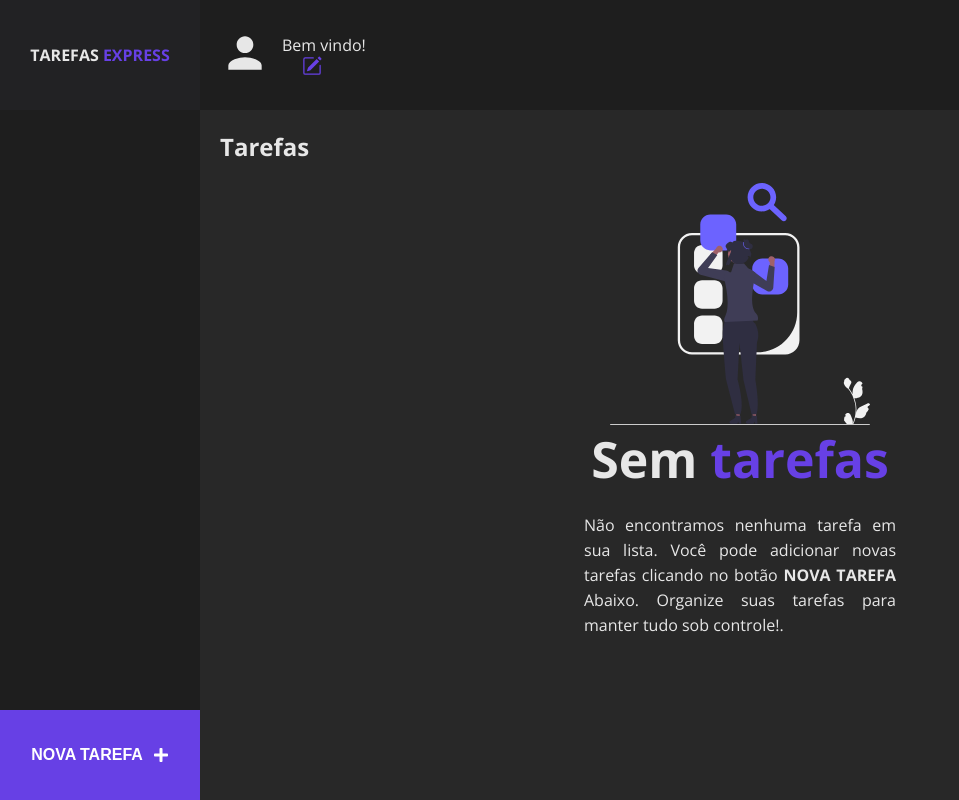
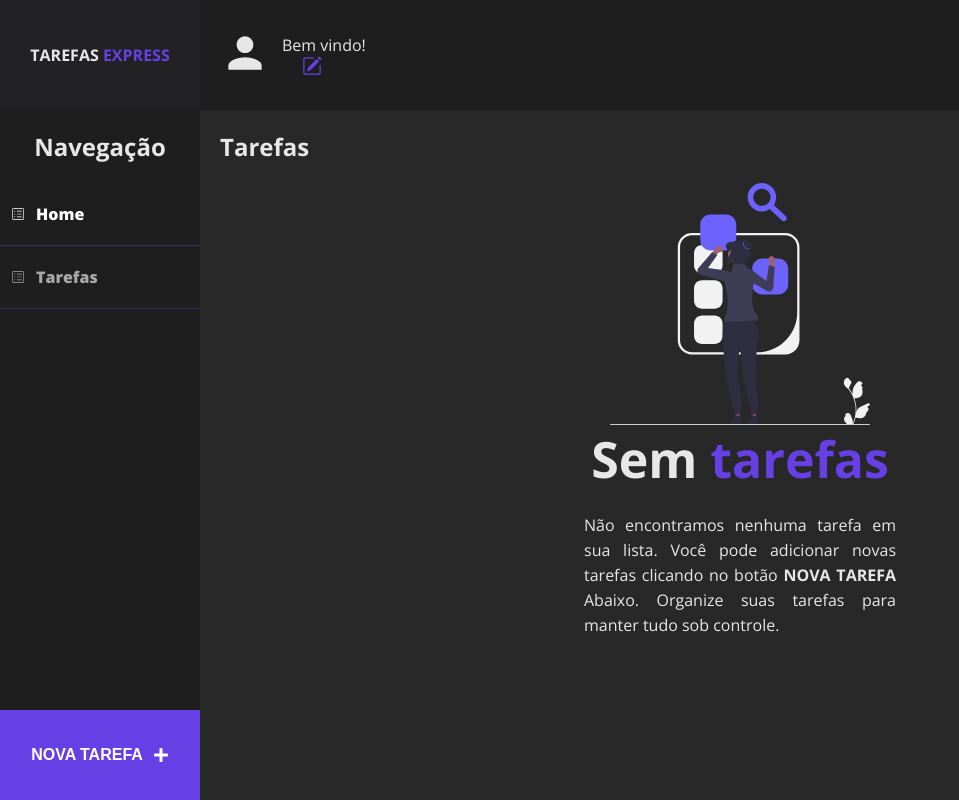
Before and after one commit to MarceloAugusto33/TAREFA-EXPRESS-REACT, a React (Vite) app: page / in a window 1280 px wide. Shown: the whole page, without its empty margins (0-959 px from the left). Built offline with nearby package versions, Linux system fonts and the light colour scheme.

Commit message:
Add nav area

```diff
--- a/src/App.jsx
+++ b/src/App.jsx
@@ -12,7 +12,7 @@ export default function App() {
   const [modalOpenName, setModalOpenName] = useState(false)
   const [modalOpenNote, setModalOpenNote] = useState(false)
 
-  const [username, setUsername] = useState(localStorage.getItem('TAREFA_EXPRESS:username'))
+  const [username, setUsername] = useState('')
   const [newTask, setNewTask] = useState("")
   const tasks = JSON.parse(localStorage.getItem("TAREFA_EXPRESS:tasks"))
 
@@ -63,7 +63,7 @@ export default function App() {
         modalOpenName &&
         <Modal closeModal={() => setModalOpenName(false)}>
           <label htmlFor="input-username">Nome:</label>
-          <input type="text" id="input-username" onChange={e => setUsername(e.target.value)} />
+          <input type="text" id="input-username" onChange={e => setUsername(e.target.value)} autoComplete='off'/>
           {inputNameNull && <p>Nome não pode ser vazio</p>}
           <button onClick={handleUsername}>Modificar nome</button>
         </Modal>
@@ -72,7 +72,7 @@ export default function App() {
         modalOpenNote &&
         <Modal closeModal={() => setModalOpenNote(false)}>
           <label htmlFor="input-task">Tarefa:</label>
-          <input type="text" id="input-task" onChange={e => setNewTask(e.target.value)} />
+          <input type="text" id="input-task" onChange={e => setNewTask(e.target.value)} autoComplete='off'/>
           {inputTaskNull && <p>Tarefa não pode ser vazia</p>}
           <button onClick={addTask}>Adicionar Tarefa</button>
         </Modal>
--- a/src/components/LinkPages/index.css
+++ b/src/components/LinkPages/index.css
@@ -1,10 +1,52 @@
-.Link{
+.Link {
     grid-area: LinkPages;
     background: rgb(30, 30, 30);
 }
 
-@media screen and (max-width:768px){
-    .Link{
+.Link>h2 {
+    margin: 20px 0 0 0;
+    text-align: center;
+    color: rgb(231, 231, 231);
+}
+
+.Link>ul {
+    display: flex;
+    flex-direction: column;
+    margin: 20px 0 0 0;
+}
+
+.Link>ul>li {
+    list-style: none;
+}
+
+.Link>ul>li>a {
+    color: white;
+}
+
+.Link a {
+    text-decoration: none;
+    font-weight: 900;
+    width: 100%;
+    border-bottom: 1px solid #6640e564;
+    padding: 2rem 1rem;
+    display: flex;
+    align-items: center;
+    gap: 1rem;
+    transition: all .4s;
+}
+
+.Link>ul>li>a:hover {
+    background: #6640e5;
+}
+
+.Link .open {
+    color: rgb(168, 168, 168);
+}
+
+
+
+@media screen and (max-width:768px) {
+    .Link {
         display: none;
     }
 }
--- a/src/components/LinkPages/index.jsx
+++ b/src/components/LinkPages/index.jsx
@@ -1,9 +1,19 @@
 import './index.css'
+import { CiViewList } from "react-icons/ci";
 
 export default function Tags() {
     return (
         <div className='Link'>
+            <h2>Navegação</h2>
 
+            <ul>
+                <li>
+                    <a href="#"><CiViewList />Home</a>
+                </li>
+                <li>
+                    <a href="#" className='open'><CiViewList />Tarefas</a>
+                </li>
+            </ul>
         </div>
     )
 }
--- a/src/components/Main/index.jsx
+++ b/src/components/Main/index.jsx
@@ -3,7 +3,6 @@ import './index.css'
 
 import Task from '../Task/index'
 import Notification from '../Notification'
-
 
 export default function Main() {
     const localTask = localStorage.getItem("TAREFA_EXPRESS:tasks")
@@ -31,7 +30,7 @@ export default function Main() {
                 {reTasks.length == 0 && <Notification/>}
                 {
                     reTasks.map((task, index) => (
-                        <Task note={task} key={index} onDelete={onDelete} />
+                        <Task note={task} key={index} onDelete={onDelete}/>
                     ))
                 }
             </div>
--- a/src/components/Notification/index.jsx
+++ b/src/components/Notification/index.jsx
@@ -7,7 +7,7 @@ export default function Notification() {
         <div className="notification">
             <img src={svg} alt="IMAGEM DE NOTA DE UMA MULHER PROCURANDO UMA TAREFA" />
             <h3>Sem <span>tarefas</span></h3>
-            <p>Não encontramos nenhuma tarefa em sua lista. Você pode adicionar novas tarefas clicando no botão <strong>NOVA TAREFA</strong> Abaixo. Organize suas tarefas para manter tudo sob controle!.</p>
+            <p>Não encontramos nenhuma tarefa em sua lista. Você pode adicionar novas tarefas clicando no botão <strong>NOVA TAREFA</strong> Abaixo. Organize suas tarefas para manter tudo sob controle.</p>
         </div>
     )
 }
--- a/src/components/Task/index.css
+++ b/src/components/Task/index.css
@@ -1,6 +1,6 @@
 .card__task {
     width: 100%;
-    padding: 2rem 0 2rem 2rem;
+    padding: 2rem 0 2rem 0;
     height: 8rem;
     display: flex;
     align-items: center;
@@ -11,12 +11,28 @@
     overflow: hidden;
 }
 
-.card__task > span{
+.card__task span {
     text-overflow: ellipsis;
     overflow: hidden;
 }
 
-.card__task > button{
+.complet__wrapper {
+    display: flex;
+    align-items: center;
+    overflow: hidden;
+}
+
+#btn-complet {
+    height: 8rem;
+    background: none;
+    font-size: 2rem;
+    padding: 2rem;
+    border: none;
+    cursor: pointer;
+    color: rgb(219, 219, 219);
+}
+
+.card__task>button {
     height: 8rem;
     background: red;
     font-size: 2rem;
@@ -25,3 +41,10 @@
     cursor: pointer;
     color: rgb(219, 219, 219);
 }
+
+.completed {
+    color: white;
+    background: #6740e5;
+    border: none;
+    transition: 0.4s;
+}
--- a/src/components/Task/index.jsx
+++ b/src/components/Task/index.jsx
@@ -1,10 +1,20 @@
+import { useState } from 'react';
 import './index.css'
+
+//ICONS
 import { MdDeleteForever } from "react-icons/md";
+import { FaRegCircle,FaRegCheckCircle } from "react-icons/fa";
 
 export default function Task({ note, onDelete }) {
+
+    const [completed, setCompleted] = useState(false)
+
     return (
-        <div className="card__task">
-            <span>{note.name}</span>
+        <div className={`card__task  ${completed && 'completed'}`}>
+            <div className="complet__wrapper">
+                <button id='btn-complet' onClick={() => setCompleted(!completed)}>{completed ? <FaRegCheckCircle/> : <FaRegCircle />}</button>
+                <span>{note.name}</span>
+            </div>
             <button onClick={() => onDelete(note.id) }><MdDeleteForever/></button>
         </div>
     )
```
Also changed, not shown: 1 other file (tests, documents, lock files or other folders).
